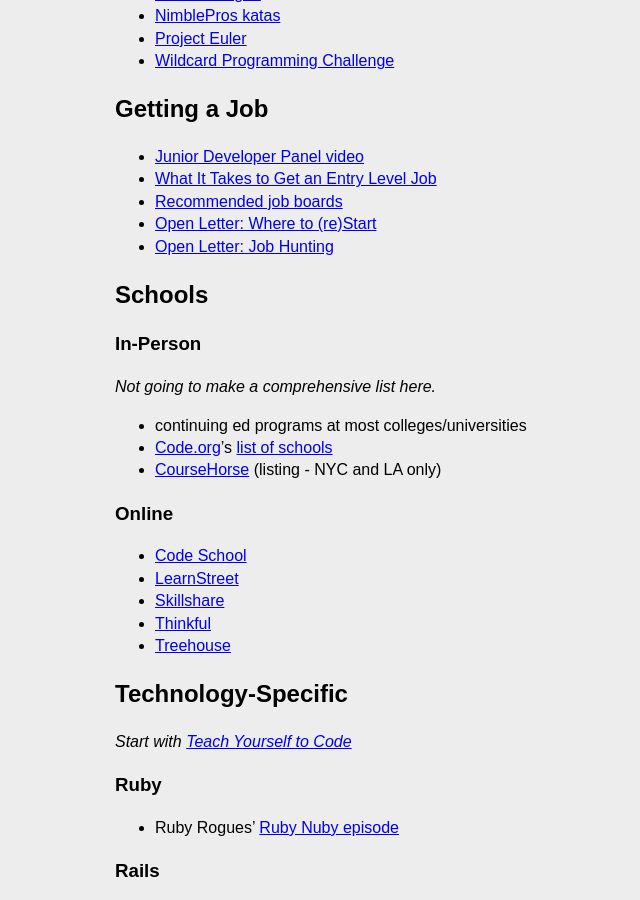
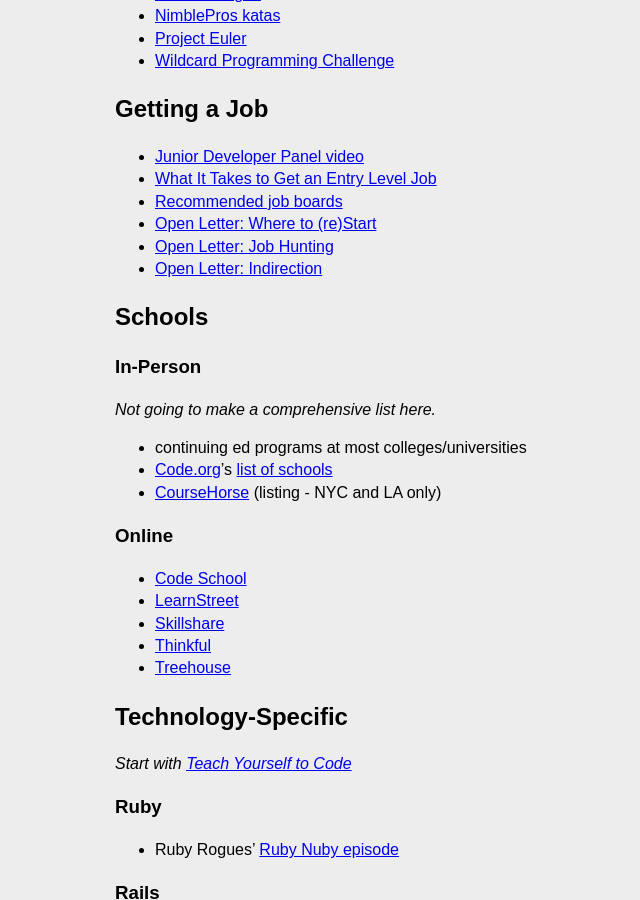
Before and after one commit to HackerHours/hackerhours.org, a Jekyll site: the page built from resources.md, in a window 1280 px wide and 900 px high, scrolled down 1100 px. Shown: the whole window, without its empty margins (205-845 px from the left). Built offline with Jekyll 4.4.1, drawn with Linux system fonts in a browser that asks for light colours; nearby versions of some CDN libraries; some web fonts are replaced; Markdown is read by kramdown in place of the engine named in the settings; comment, search, counter and statistics services are not loaded.

Commit message:
add Indirection open letter

```diff
--- a/resources.md
+++ b/resources.md
@@ -41,6 +41,7 @@
 * [Recommended job boards](https://gist.github.com/afeld/5201086)
 * [Open Letter: Where to (re)Start](http://afeld.me/nerdery/975651)
 * [Open Letter: Job Hunting](http://afeld.me/nerdery/606069)
+* [Open Letter: Indirection](http://afeld.me/nerdery/2920476)
 
 ## Schools
 
```
